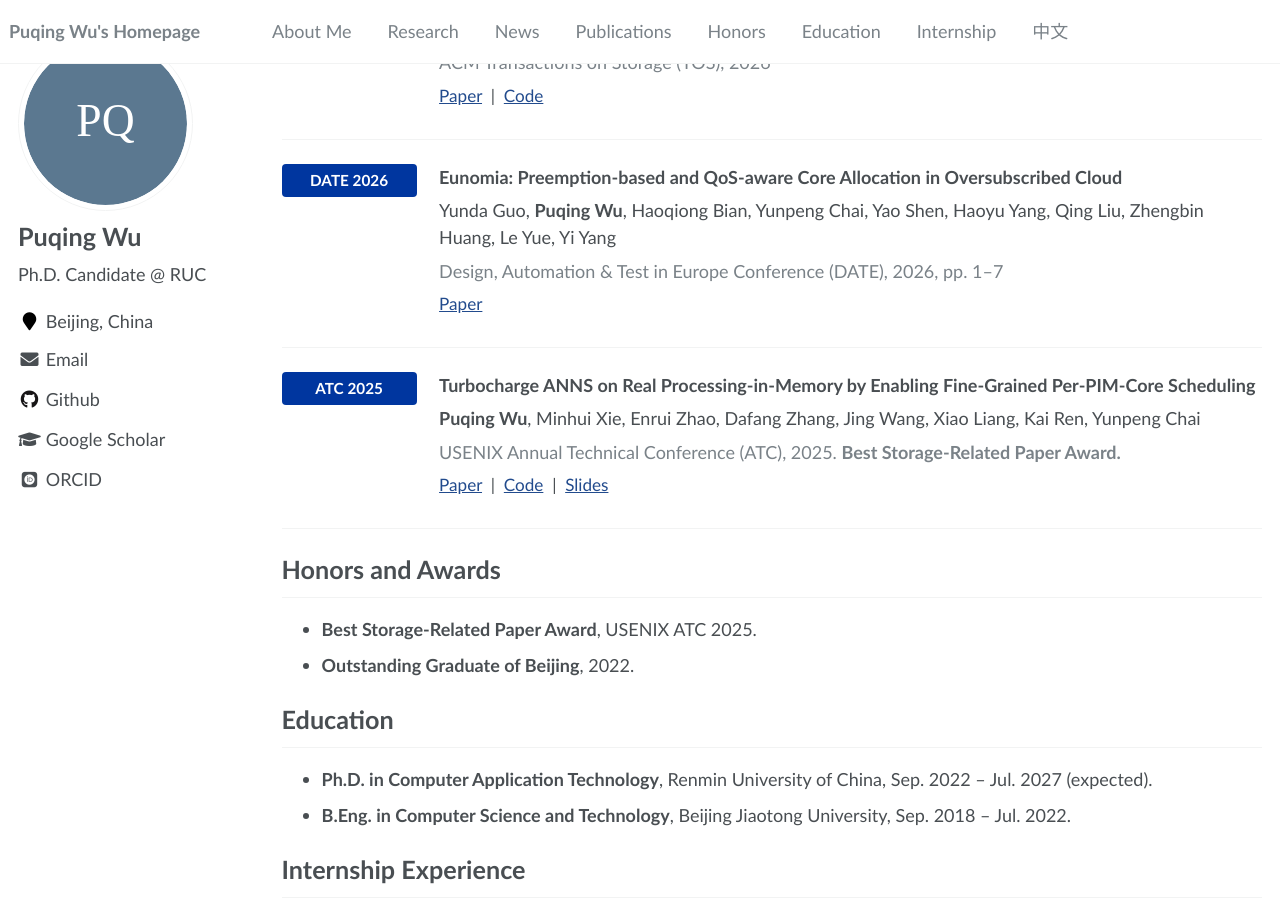
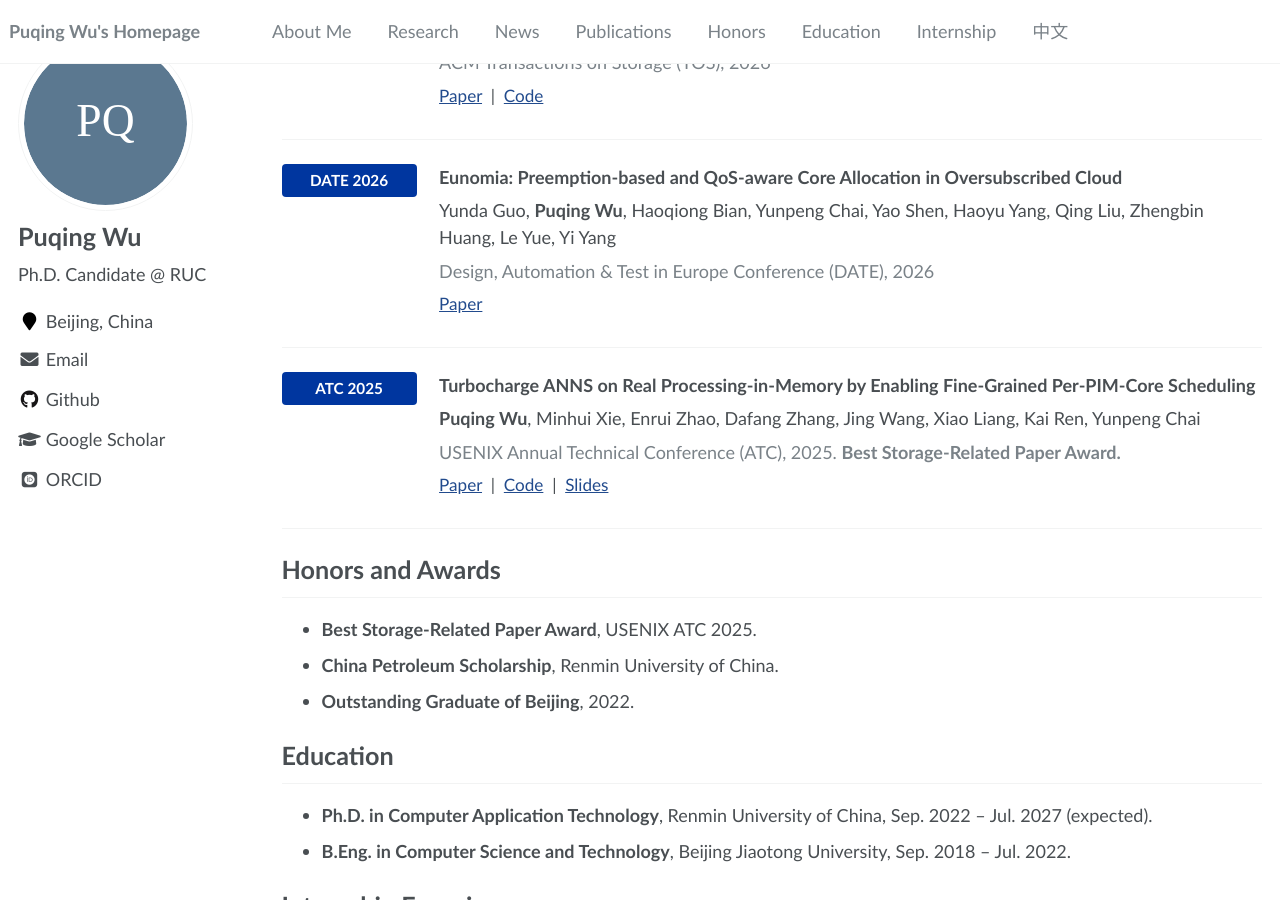
Before and after one commit to w-pq/w-pq.github.io, a Jekyll site: the page built from _pages/about.md, in a window 1280 px wide and 900 px high, scrolled down 1090 px. Built offline with Jekyll 4.4.1, drawn with Linux system fonts in a browser that asks for light colours; some web fonts are replaced.

Commit message:
Align DATE venue style and add China Petroleum Scholarship

```diff
--- a/_pages/about.md
+++ b/_pages/about.md
@@ -76,7 +76,7 @@ Publications
 
 Yunda Guo, **Puqing Wu**, Haoqiong Bian, Yunpeng Chai, Yao Shen, Haoyu Yang, Qing Liu, Zhengbin Huang, Le Yue, Yi Yang
 
-<p class="pub-venue">Design, Automation &amp; Test in Europe Conference (DATE), 2026, pp. 1–7</p>
+<p class="pub-venue">Design, Automation &amp; Test in Europe Conference (DATE), 2026</p>
 
 <p class="pub-links"><a href="https://doi.org/10.23919/DATE69613.2026.11539103">Paper</a></p>
 
@@ -102,6 +102,7 @@ Honors and Awards
 ---
 
 - **Best Storage-Related Paper Award**, USENIX ATC 2025.
+- **China Petroleum Scholarship**, Renmin University of China.
 - **Outstanding Graduate of Beijing**, 2022.
 
 Education
```
Also changed, not shown: _pages/about-zh.md (+2 -1 lines).
